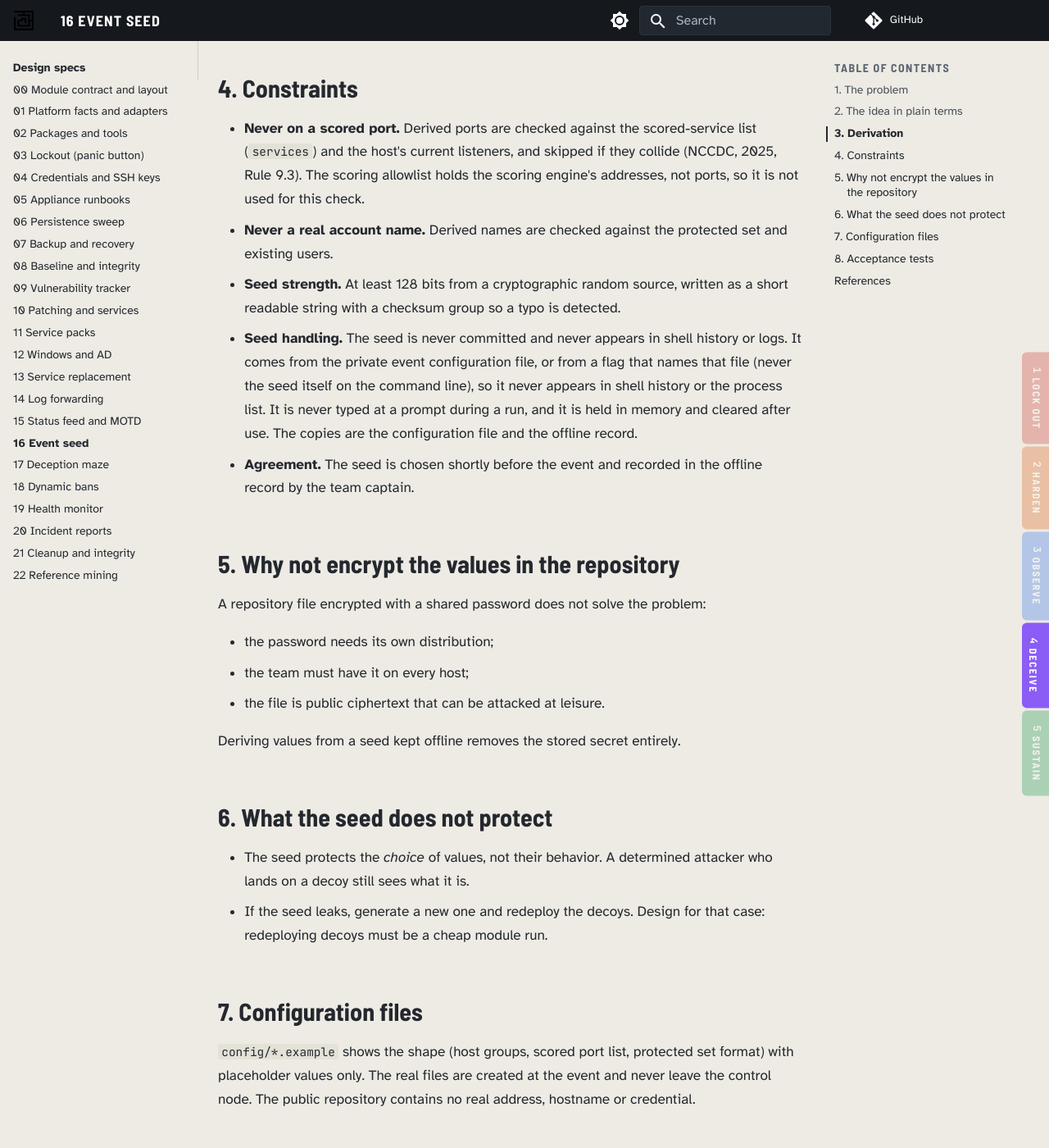
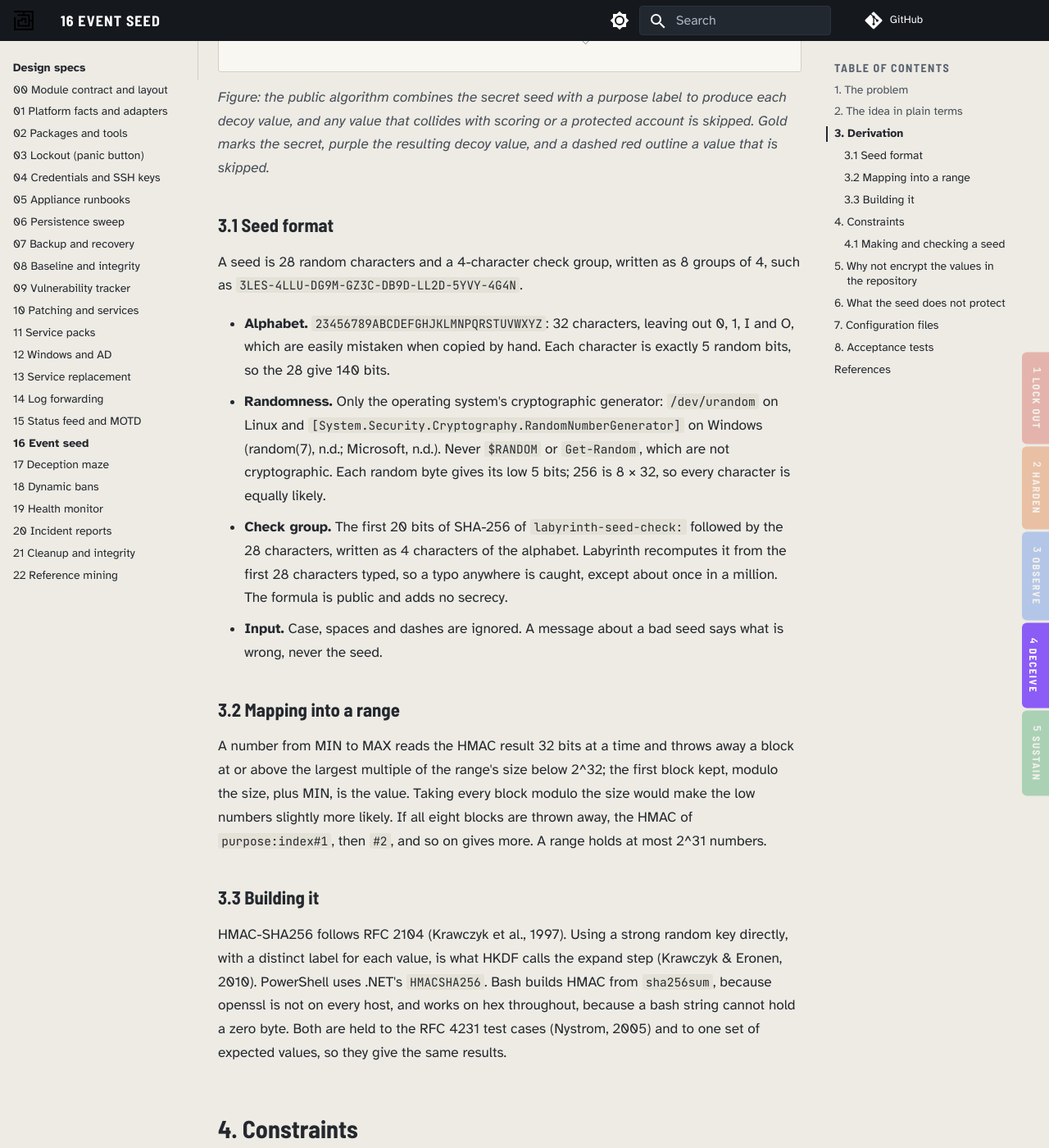
Before and after one commit to dotnetdork/Labyrinth, an MkDocs documentation site: the page built from docs/design/16-Event-Seed-and-Deception-Config.md, in a window 1280 px wide and 1400 px high, scrolled down 2203 px. Shown: the whole window at 82% size. Built offline with MkDocs 1.6.1 and Material for MkDocs 9.7.7, drawn with Linux system fonts in a browser that asks for light colours; comment, search, counter and statistics services are not loaded; some of the changed text lies outside the part shown.

Commit message:
Add the seed core: format, check group, HMAC and seed.conf
Each host makes its own decoy seed (design 16, sections 3 and 4): 28
random characters from a 32-letter alphabet with no lookalikes and a
4-character check group. Values come from HMAC-SHA256 under the seed,
mapped into a range without bias. Bash builds HMAC from sha256sum and
works on hex; PowerShell uses HMACSHA256. Both are held to the RFC 4231
cases and one shared file of expected values. Seeds live in a root-only
seed.conf, apart from event.conf, so copying event.conf between hosts
never copies a seed.

```diff
--- a/docs/design/16-Event-Seed-and-Deception-Config.md
+++ b/docs/design/16-Event-Seed-and-Deception-Config.md
@@ -8,17 +8,19 @@ Team-written tools must be public before use and frozen (National Collegiate Cyb
 
 ## 2. The idea in plain terms
 
-The code is public. The values are not in the code. Kerckhoffs's principle says a system should stay secure even when everything except the key is known. Here the "key" is a short random value, the **event seed**, chosen by the team just before the event.
+The code is public. The values are not in the code. Kerckhoffs's principle says a system should stay secure even when everything except the key is known. Here the "key" is a short random value, a **seed**.
 
 - The **algorithm** (how a seed becomes decoy names, ports and tokens) is public.
-- The **seed** is secret. It is kept in the team's offline record (design 04, section 2) and shared only through the official team chat or in person.
-- Every run derives the same values from the same seed, so every team member and every host gets consistent results without a shared secrets file.
+- Each host makes its own **decoy seed** at the event (section 4.1), so each host's decoys differ. A pattern repeated on every host would mark the decoys, and root on one host would expose them all; with a seed per host, it exposes only that host's.
+- The seeds are secret. Each is kept on its own host and in the team's offline record (design 04, section 2), and shared only through the official team chat or in person.
+- The same seed always gives the same values, so a teammate holding a host's seed can work out that host's decoys on any machine, without a shared secrets file.
+- Scored-account passwords need the same value on every host, so they come from a separate **team seed**, the same on every host (design 04, section 2.4).
 
-A rival who reads the repository learns how values are made, not which values this event uses.
+A rival who reads the repository learns how values are made, not which values any host uses.
 
 ## 3. Derivation
 
-`value = HMAC-SHA256(seed, "purpose:index")`, then mapped into the needed range or alphabet. HMAC-SHA256 (a hash-based message authentication code using SHA-256) is a keyed hash: the same seed and label always give the same output, and the output reveals nothing about the seed.
+`value = HMAC-SHA256(key, "purpose:index")`, then mapped into the needed range or alphabet (section 3.2). The key is the seed's 28 random characters as ASCII bytes; the check group is not part of it. HMAC-SHA256 (a hash-based message authentication code using SHA-256) is a keyed hash: the same seed and label always give the same output, and the output reveals nothing about the seed.
 
 | Purpose string | Produces |
 |---|---|
@@ -27,7 +29,7 @@ A rival who reads the repository learns how values are made, not which values th
 | `canary-token:N` | Canary file contents and markers |
 | `decoy-path:N` | Decoy file and directory names |
 | `ssh-banner:N` | Banner text variants |
-| `scored-admin:<username>` | The new password of a `scored-admin` account, the same on every host that has the name, so the team can work out the change list on its own machine (design 04, section 2.4). Never written down by Labyrinth |
+| `scored-admin:<username>` | The new password of a `scored-admin` account, from the **team seed**, so it is the same on every host that has the name and the team can work out the change list on its own machine (design 04, section 2.4). Never written down by Labyrinth |
 
 Changing `purpose` or `index` gives unrelated values. Nothing derived can be reversed to the seed.
 
@@ -49,13 +51,36 @@ flowchart LR
 
 *Figure: the public algorithm combines the secret seed with a purpose label to produce each decoy value, and any value that collides with scoring or a protected account is skipped. Gold marks the secret, purple the resulting decoy value, and a dashed red outline a value that is skipped.*
 
+### 3.1 Seed format
+
+A seed is 28 random characters and a 4-character check group, written as 8 groups of 4, such as `3LES-4LLU-DG9M-GZ3C-DB9D-LL2D-5YVY-4G4N`.
+
+- **Alphabet.** `23456789ABCDEFGHJKLMNPQRSTUVWXYZ`: 32 characters, leaving out 0, 1, I and O, which are easily mistaken when copied by hand. Each character is exactly 5 random bits, so the 28 give 140 bits.
+- **Randomness.** Only the operating system's cryptographic generator: `/dev/urandom` on Linux and `[System.Security.Cryptography.RandomNumberGenerator]` on Windows (random(7), n.d.; Microsoft, n.d.). Never `$RANDOM` or `Get-Random`, which are not cryptographic. Each random byte gives its low 5 bits; 256 is 8 × 32, so every character is equally likely.
+- **Check group.** The first 20 bits of SHA-256 of `labyrinth-seed-check:` followed by the 28 characters, written as 4 characters of the alphabet. Labyrinth recomputes it from the first 28 characters typed, so a typo anywhere is caught, except about once in a million. The formula is public and adds no secrecy.
+- **Input.** Case, spaces and dashes are ignored. A message about a bad seed says what is wrong, never the seed.
+
+### 3.2 Mapping into a range
+
+A number from MIN to MAX reads the HMAC result 32 bits at a time and throws away a block at or above the largest multiple of the range's size below 2^32; the first block kept, modulo the size, plus MIN, is the value. Taking every block modulo the size would make the low numbers slightly more likely. If all eight blocks are thrown away, the HMAC of `purpose:index#1`, then `#2`, and so on gives more. A range holds at most 2^31 numbers.
+
+### 3.3 Building it
+
+HMAC-SHA256 follows RFC 2104 (Krawczyk et al., 1997). Using a strong random key directly, with a distinct label for each value, is what HKDF calls the expand step (Krawczyk & Eronen, 2010). PowerShell uses .NET's `HMACSHA256`. Bash builds HMAC from `sha256sum`, because openssl is not on every host, and works on hex throughout, because a bash string cannot hold a zero byte. Both are held to the RFC 4231 test cases (Nystrom, 2005) and to one set of expected values, so they give the same results.
+
 ## 4. Constraints
 
 - **Never on a scored port.** Derived ports are checked against the scored-service list (`services`) and the host's current listeners, and skipped if they collide (NCCDC, 2025, Rule 9.3). The scoring allowlist holds the scoring engine's addresses, not ports, so it is not used for this check.
 - **Never a real account name.** Derived names are checked against the protected set and existing users.
-- **Seed strength.** At least 128 bits from a cryptographic random source, written as a short readable string with a checksum group so a typo is detected.
-- **Seed handling.** The seed is never committed and never appears in shell history or logs. It comes from the private event configuration file, or from a flag that names that file (never the seed itself on the command line), so it never appears in shell history or the process list. It is never typed at a prompt during a run, and it is held in memory and cleared after use. The copies are the configuration file and the offline record.
-- **Agreement.** The seed is chosen shortly before the event and recorded in the offline record by the team captain.
+- **Seed strength.** 140 bits from a cryptographic random source, with a check group so a typo is detected (section 3.1).
+- **Seed handling.** A seed is never committed and never appears in shell history, the process list or logs, so it is never on the command line. It is kept in `<root>/etc/seed.conf`, never typed at a prompt during a run, and held in memory and cleared after use. The copies are that file, the offline record and the team chat.
+- **The seed file.** `seed.conf` holds `DECOY_SEED`, this host's own seed, and `TEAM_SEED`, the team seed (design 04). Labyrinth writes it, root-only (mode 600 on Linux; the data root's Administrators and SYSTEM on Windows). It is kept apart from `event.conf`, which is the same on every host and is copied between hosts, so copying that can never give two hosts the same decoy seed. `seed.conf` is never copied between hosts.
+
+### 4.1 Making and checking a seed
+
+- `sudo laby --new-seed` makes this host's decoy seed, saves it as `DECOY_SEED`, and shows it once on the terminal until the operator types `recorded`, then clears the screen, as a new password is shown (design 04, section 2.3). The operator posts it in the team chat with the host's name. It needs root. Without a terminal it refuses before saving anything, and if the terminal goes before `recorded`, it removes the seed it saved, because nobody recorded it. If the host already has a decoy seed, it asks before replacing it (`-y` answers yes): the decoys made from the old seed are removed and made again from the new one.
+- `laby --seed-check` asks for a seed at a visible prompt on the terminal and says whether it is a valid seed. It reads no configuration and needs no root, so it works on any machine with Labyrinth, such as the one a teammate scans from.
+- Once the decoy modules exist, both also show the seed's planned decoys: each trap port with its backups (the values it moves to when the first collides), canary files and honey-accounts, and a ready-to-paste scanner exclusion such as `--exclude-ports 56086,41007`, so the team's own scans skip them. The deceive preview shows this host's exact list, and `sudo laby --decoys` the decoys it has.
 
 ## 5. Why not encrypt the values in the repository
 
@@ -70,7 +95,7 @@ Deriving values from a seed kept offline removes the stored secret entirely.
 ## 6. What the seed does not protect
 
 - The seed protects the *choice* of values, not their behavior. A determined attacker who lands on a decoy still sees what it is.
-- If the seed leaks, generate a new one and redeploy the decoys. Design for that case: redeploying decoys must be a cheap module run.
+- If a host's seed leaks, or its decoys are found, that host makes a new seed with `--new-seed` and its decoys are made again; other hosts are not affected. Design for that case: redeploying decoys must be a cheap module run.
 
 ## 7. Configuration files
 
@@ -81,10 +106,23 @@ Deriving values from a seed kept offline removes the stored secret entirely.
 - The same seed yields identical values across two machines.
 - A different seed yields different values and no overlap beyond chance.
 - No derived port is a scored port or a port already listening on the host.
-- A seed with a bad checksum is rejected.
+- A seed with a bad checksum is rejected, and the message does not repeat the seed.
+- The HMAC code gives the RFC 4231 results, and bash and PowerShell give the same value for each seed and label.
+- `--new-seed` refuses without root or a terminal and saves nothing; it removes its seed when the terminal goes before `recorded`, and asks before replacing a seed.
+- `--seed-check` accepts a valid seed and refuses a typo, with no root and no configuration.
 - A search of the repository for real event values finds nothing.
 - The seed never appears in logs or shell history after a run.
 
 ## References
 
+Krawczyk, H., Bellare, M., & Canetti, R. (1997). *HMAC: Keyed-hashing for message authentication* (RFC 2104). Internet Engineering Task Force. https://www.rfc-editor.org/rfc/rfc2104
+
+Krawczyk, H., & Eronen, P. (2010). *HMAC-based extract-and-expand key derivation function (HKDF)* (RFC 5869). Internet Engineering Task Force. https://www.rfc-editor.org/rfc/rfc5869
+
+Microsoft. (n.d.). *Get-Random*. Retrieved October 31, 2026, from https://learn.microsoft.com/powershell/module/microsoft.powershell.utility/get-random?view=powershell-5.1
+
 National Collegiate Cyber Defense Competition. (2025, December 10). *Rules and requirements*. Retrieved September 29, 2026, from https://www.nationalccdc.org/rules.html
+
+Nystrom, M. (2005). *Identifiers and test vectors for HMAC-SHA-224, HMAC-SHA-256, HMAC-SHA-384, and HMAC-SHA-512* (RFC 4231). Internet Engineering Task Force. https://www.rfc-editor.org/rfc/rfc4231
+
+random(7). (n.d.). In *Linux manual pages*. Retrieved October 31, 2026, from https://www.man7.org/linux/man-pages/man7/random.7.html
```
Also changed, not shown: 7 other files.
